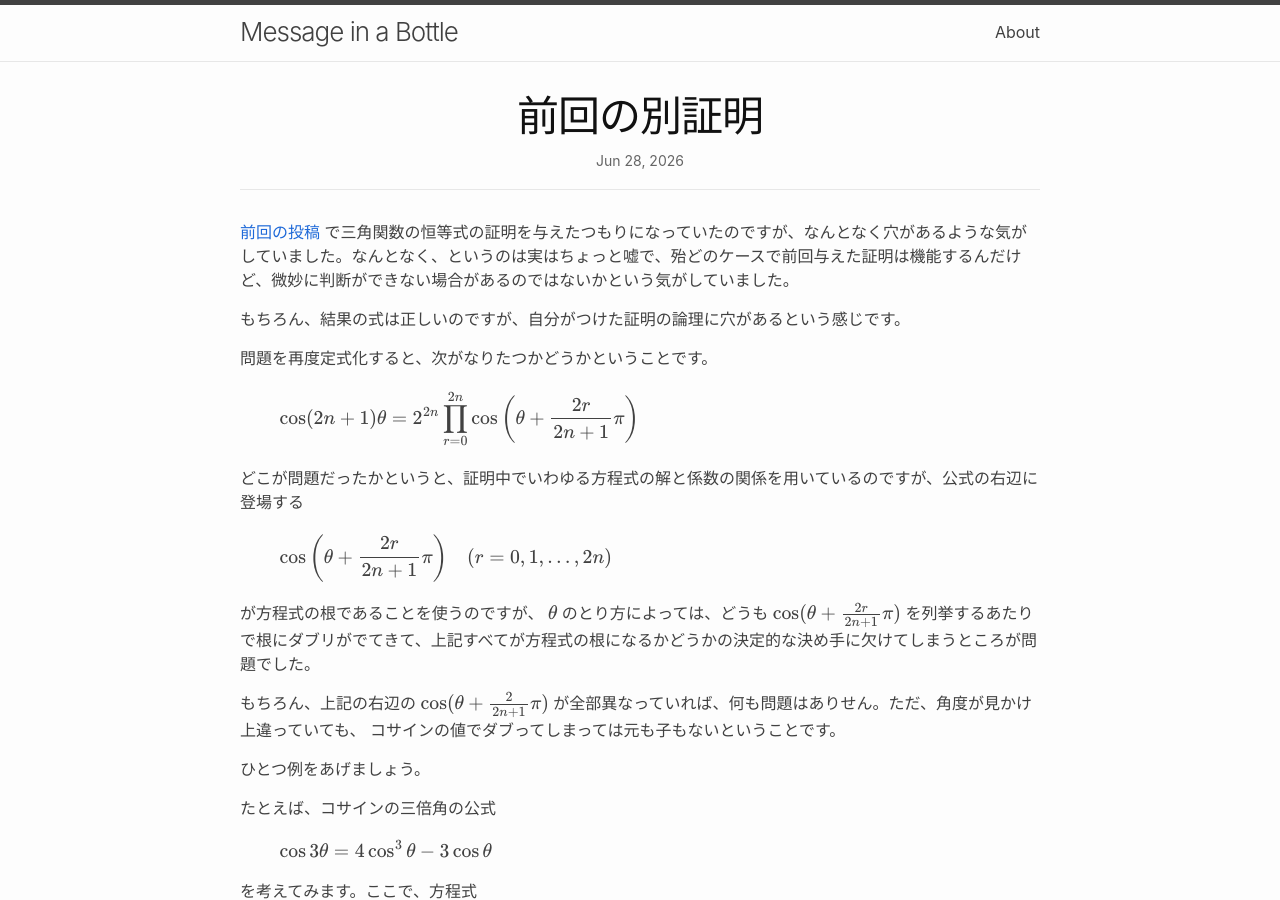
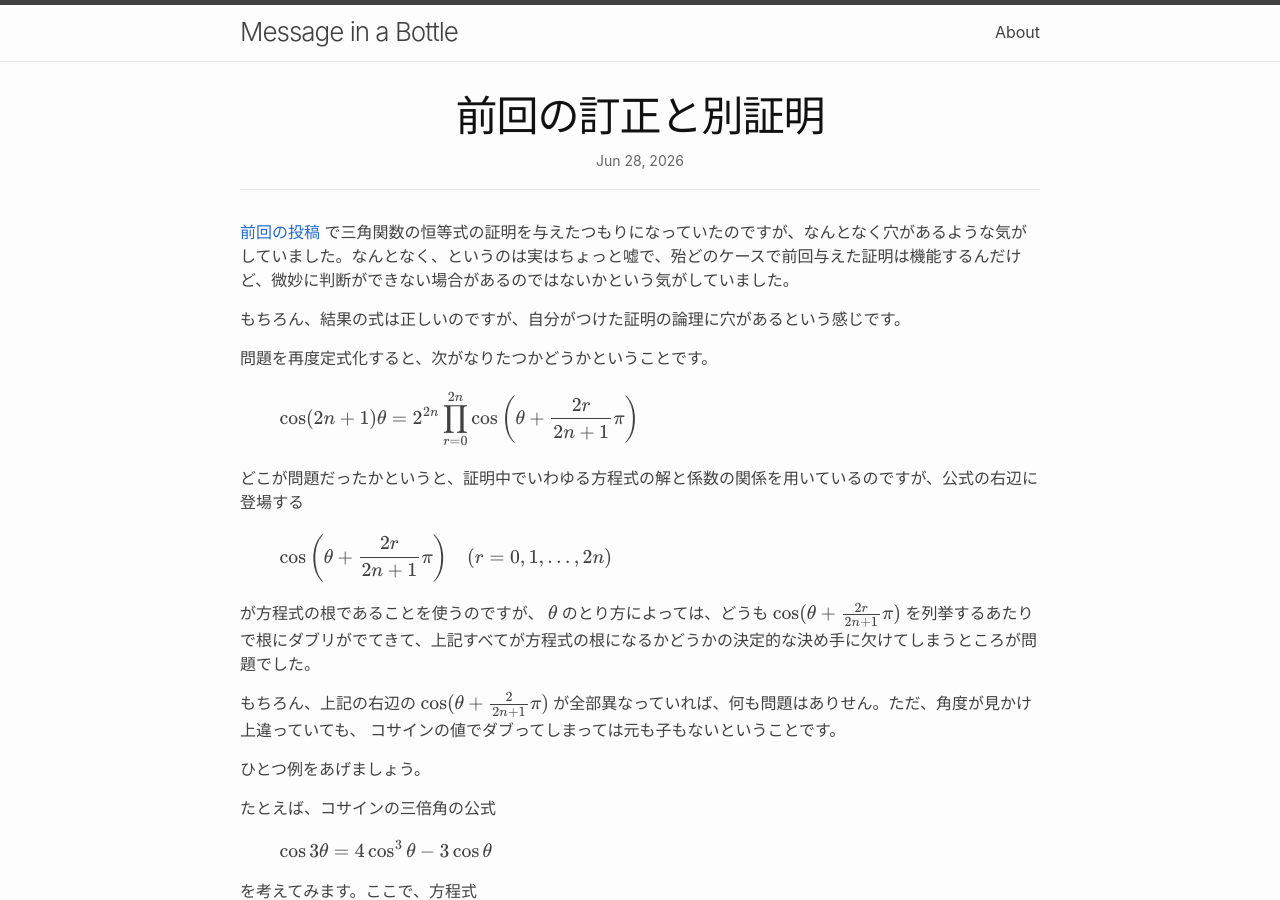
Before and after one commit to eiu2/eiu2.github.com, a Jekyll site: the page built from _posts/2026-06-28-YAATT.md, in a window 1280 px wide and 900 px high. Built offline with Jekyll 4.4.1, drawn with Linux system fonts in a browser that asks for light colours; nearby versions of some CDN libraries; formulas are drawn with MathJax 3.

Commit message:
Update 2026-06-28-YAATT.md

```diff
--- a/_posts/2026-06-28-YAATT.md
+++ b/_posts/2026-06-28-YAATT.md
@@ -1,6 +1,6 @@
 ---
 layout: post
-title: 前回の別証明
+title: 前回の訂正と別証明
 ---
 
 [前回の投稿](https://eiu2.github.io/2026/06/23/YATT.html)
```
